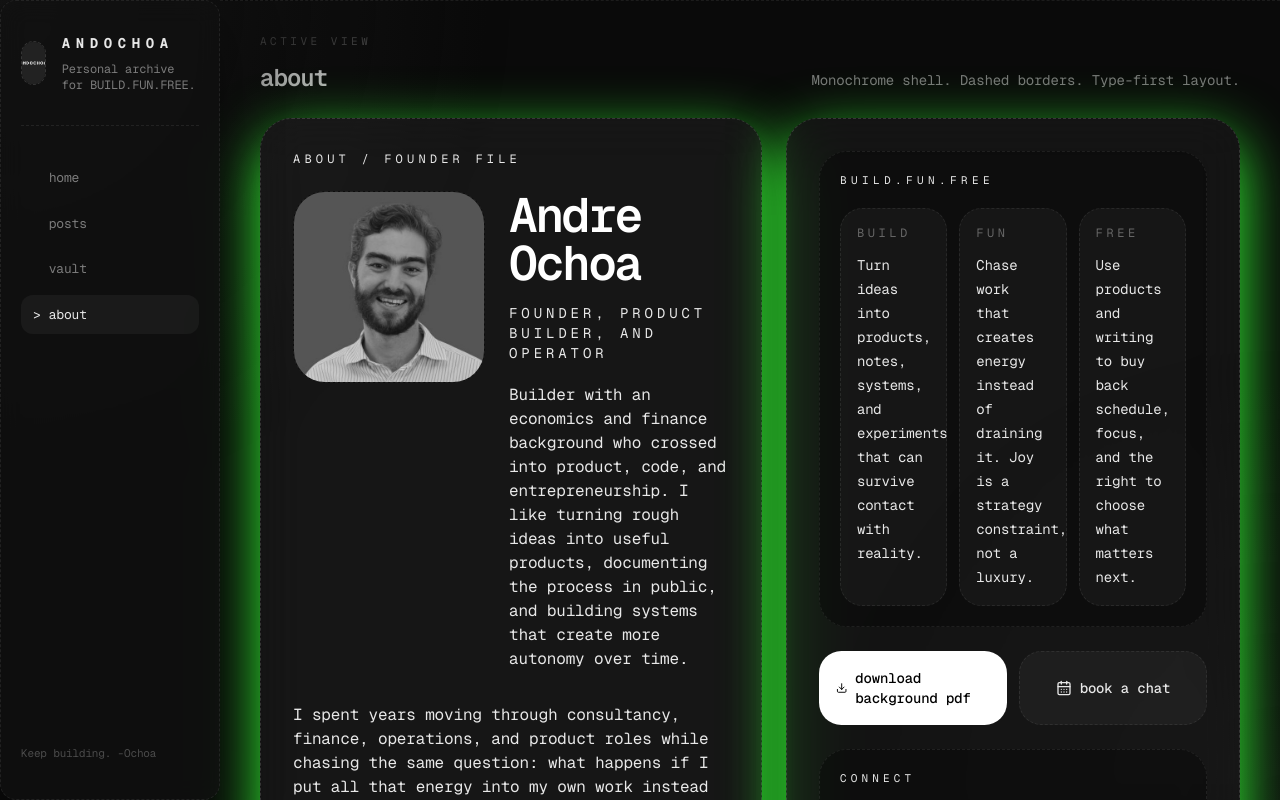
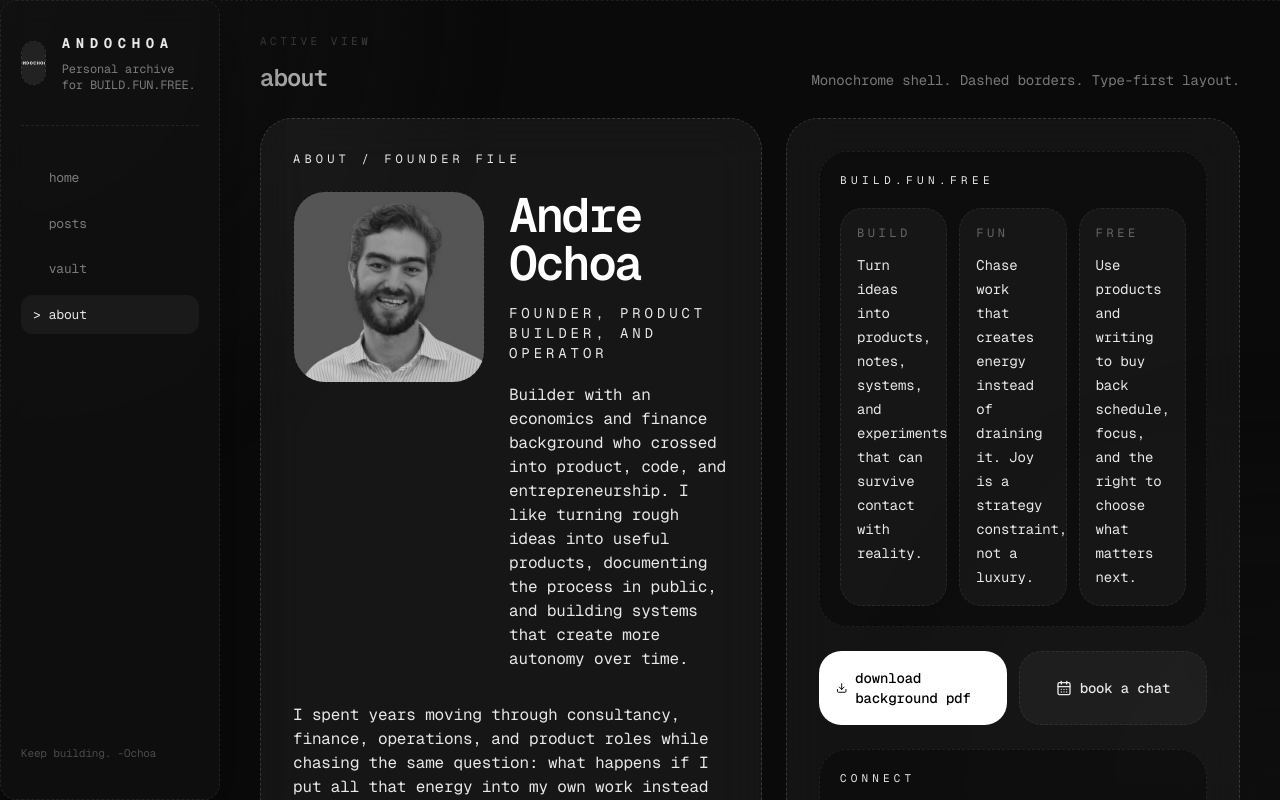
Before and after one commit to bravura-studio/andochoa.com, a Next.js app: page /about in a window 1280 px wide. Shown: the top 800 px of the page. Built offline with nearby package versions, Linux system fonts and the light colour scheme.

Commit message:
fix(about): remove terminal glow from profile cards
Co-Authored-By: Paperclip <noreply@paperclip.ing>

```diff
--- a/app/about/page.tsx
+++ b/app/about/page.tsx
@@ -21,7 +21,7 @@ export default function AboutPage() {
   return (
     <div className="space-y-6">
       <section className="grid max-w-full gap-6 xl:grid-cols-[1.05fr_0.95fr]">
-        <div className="min-w-0 max-w-full rounded-[2rem] border border-dashed border-white/15 bg-white/[0.05] p-6 shadow-terminal backdrop-blur-xl sm:p-8">
+        <div className="min-w-0 max-w-full rounded-[2rem] border border-dashed border-white/15 bg-white/[0.05] p-6 backdrop-blur-xl sm:p-8">
           <p className="text-xs uppercase tracking-[0.35em] text-white/42">about / founder file</p>
           <div className="mt-6 flex max-w-full flex-col gap-6 lg:flex-row lg:items-start">
             <div className="relative h-40 w-40 shrink-0 overflow-hidden rounded-[2rem] border border-dashed border-white/16 bg-black/40 sm:h-48 sm:w-48">
@@ -50,7 +50,7 @@ export default function AboutPage() {
           </div>
         </div>
 
-        <div className="min-w-0 max-w-full rounded-[2rem] border border-dashed border-white/15 bg-white/[0.045] p-6 shadow-terminal backdrop-blur-xl sm:p-8">
+        <div className="min-w-0 max-w-full rounded-[2rem] border border-dashed border-white/15 bg-white/[0.045] p-6 backdrop-blur-xl sm:p-8">
           <div className="rounded-[1.75rem] border border-dashed border-white/12 bg-black/35 p-5">
             <p className="text-[11px] uppercase tracking-[0.4em] text-white/38">build.fun.free</p>
             <div className="mt-5 grid gap-3 sm:grid-cols-3">
@@ -124,7 +124,7 @@ export default function AboutPage() {
         </div>
       </section>
 
-      <section className="rounded-[2rem] border border-dashed border-white/15 bg-white/[0.045] p-6 shadow-terminal backdrop-blur-xl sm:p-8">
+      <section className="rounded-[2rem] border border-dashed border-white/15 bg-white/[0.045] p-6 backdrop-blur-xl sm:p-8">
         <div className="flex flex-col gap-3 border-b border-dashed border-white/12 pb-6 lg:flex-row lg:items-end lg:justify-between">
           <div>
             <p className="text-xs uppercase tracking-[0.35em] text-white/42">selected work / operating history</p>
```
